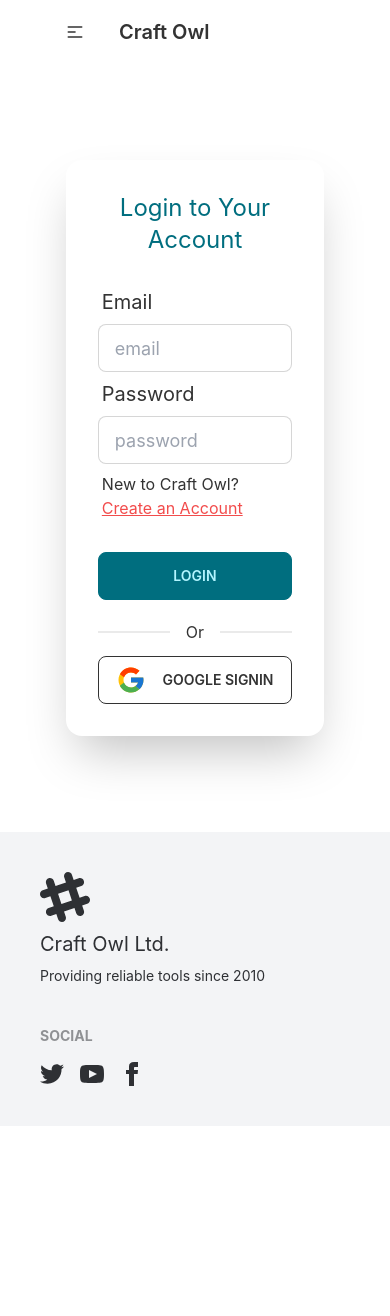
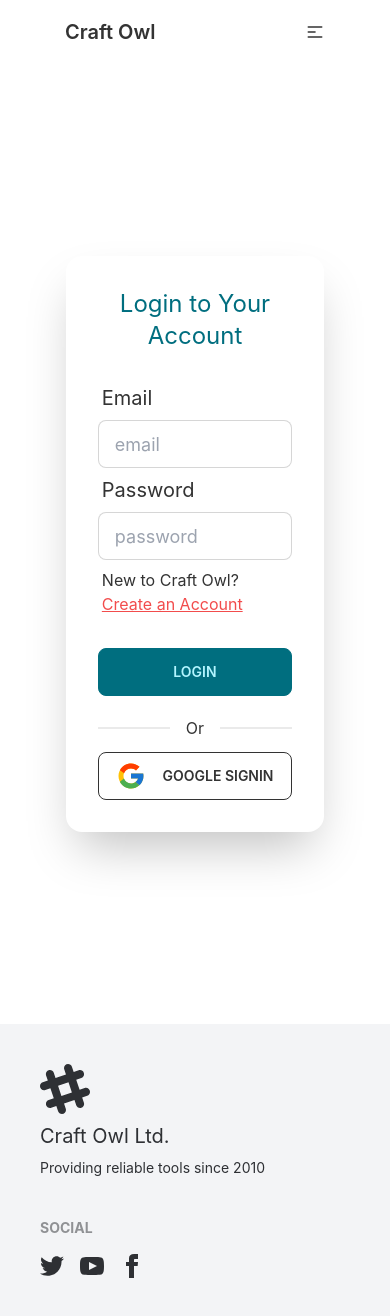
Before and after one commit to Wahidul505/craft-owl-client, a React (Create React App) app: page /login in a window 390 px wide. Before the commit the page ends 1126 px from the top, so only its background shows below. Built offline with nearby package versions, Linux system fonts and the light colour scheme; no server answers.

Commit message:
fixed the dashboard side bar and the navbar

```diff
--- a/public/index.html
+++ b/public/index.html
@@ -24,7 +24,7 @@
       work correctly both with client-side routing and a non-root public URL.
       Learn how to configure a non-root public URL by running `npm run build`.
     -->
-    <title>React App</title>
+    <title>Craft Owl</title>
   </head>
   <body>
     <noscript>You need to enable JavaScript to run this app.</noscript>
--- a/src/Pages/Auth/Login.js
+++ b/src/Pages/Auth/Login.js
@@ -40,7 +40,7 @@
         return <LoadingSpinner />
     }
     return (
-        <div className='mt-24 w-5/6 md:w-1/2 lg:w-2/5 mx-auto card flex-shrink-0 shadow-2xl bg-base-100'>
+        <div className='mt-48 w-5/6 md:w-1/2 lg:w-2/5 mx-auto card flex-shrink-0 shadow-2xl bg-base-100'>
             <div class="card-body">
                 <form onSubmit={handleSubmit(onSubmit)}>
                     <h1 className='text-center text-2xl text-primary mb-6'>Login to Your Account</h1>
--- a/src/Pages/Auth/Register.js
+++ b/src/Pages/Auth/Register.js
@@ -43,7 +43,7 @@
     };
 
     return (
-        <div className='mt-24 w-5/6 md:w-1/2 lg:w-2/5 mx-auto card flex-shrink-0 shadow-2xl bg-base-100'>
+        <div className='mt-48 w-5/6 md:w-1/2 lg:w-2/5 mx-auto card flex-shrink-0 shadow-2xl bg-base-100'>
             <div class="card-body">
                 <form onSubmit={handleSubmit(onSubmit)}>
                     <h1 className='text-center text-2xl text-primary mb-6'>Create An Account</h1>
--- a/src/Pages/Dashboard/Dashboard.js
+++ b/src/Pages/Dashboard/Dashboard.js
@@ -2,35 +2,57 @@
 import { Link, NavLink, Outlet } from 'react-router-dom';
 
 const Dashboard = () => {
-    return (
-        <div class="drawer drawer-end">
-            <input id="my-drawer" type="checkbox" class="drawer-toggle" />
-            <div class="drawer-content">
-                {/* <!-- Page content here --> */}
-                <div className='flex justify-end'>
-                    <label for="my-drawer" class="btn btn-primary drawer-button">Open drawer</label>
-                </div>
-                <Outlet />
-            </div>
-            <div class="drawer-side">
-                <label for="my-drawer" class="drawer-overlay"></label>
-                <ul class="menu p-4 overflow-y-auto w-80 bg-base-100 text-base-content">
-                    {/* <!-- Sidebar content here --> */}
-                    <li><Link to='/dashboard'>My Profile</Link></li>
+    const menuItems = [
+        <li><Link to='/dashboard'>My Profile</Link></li>,
         <>
             <li><NavLink to='/dashboard/my-orders'>My Orders</NavLink></li>
             <li><NavLink to='/dashboard/add-review'>Add a Review</NavLink></li>
-                    </>
+        </>,
         <>
             <li><NavLink to='/dashboard/manage-orders'>Manage All Orders</NavLink></li>
             <li><NavLink to='/dashboard/manage-users'>Manage Users</NavLink></li>
             <li><NavLink to='/dashboard/manage-tools'>Manage Tools</NavLink></li>
             <li><NavLink to='/dashboard/add-tool'>Add a Tool</NavLink></li>
         </>
+    ]
+    return (
+        <div className='justify-between mt-16 lg:flex gap-8'>
+            <div class="dropdown dropdown-hover fixed top-16 left-0 lg:hidden z-20">
+                <label tabindex="0" class="btn m-1">Hover</label>
+                <ul tabindex="0" class="dropdown-content menu p-2 shadow bg-base-100 rounded-box w-52">
+                    {/* <!-- Sidebar content here --> */}
+                    {menuItems}
                 </ul>
+            </div>
+            <aside class="hidden lg:block -ml-10" aria-label="Sidebar">
+                <div class="py-4 px-3 bg-base-100 rounded">
+                    <ul class="menu p-4 overflow-y-auto w-64 bg-base-200 rounded-lg text-base-content">
+                        {/* <!-- Sidebar content here --> */}
+                        {menuItems}
+                    </ul>
+                </div>
+            </aside>
+            <div className='text-left bg-slate-500 w-full'>
+                <Outlet />
             </div>
         </div>
     );
 };
 
 export default Dashboard;
+
+{/* <ul class="menu p-4 overflow-y-auto w-80 bg-base-100 text-base-content">
+</ul> */}
+
+                    // {/* <!-- Sidebar content here --> */}
+                    // <li><Link to='/dashboard'>My Profile</Link></li>
+                    // <>
+                    //     <li><NavLink to='/dashboard/my-orders'>My Orders</NavLink></li>
+                    //     <li><NavLink to='/dashboard/add-review'>Add a Review</NavLink></li>
+                    // </>
+                    // <>
+                    //     <li><NavLink to='/dashboard/manage-orders'>Manage All Orders</NavLink></li>
+                    //     <li><NavLink to='/dashboard/manage-users'>Manage Users</NavLink></li>
+                    //     <li><NavLink to='/dashboard/manage-tools'>Manage Tools</NavLink></li>
+                    //     <li><NavLink to='/dashboard/add-tool'>Add a Tool</NavLink></li>
+                    // </>
--- a/src/Pages/Dashboard/MyOrders/CancelingOrderModal.js
+++ b/src/Pages/Dashboard/MyOrders/CancelingOrderModal.js
@@ -25,10 +25,11 @@
                 return res.json();
             }
         }).then(data => {
-            console.log(data)
-            refetch();
-            setCancelingOrder(null);
-            toast.success("Order Canceled", { icon: '🗑', id: 'canceledOrder' });
+            if (data.acknowledged) {
+                refetch();
+                setCancelingOrder(null);
+                toast.success("Order Canceled", { icon: '🗑', id: 'canceledOrder' });
+            }
         });
     };
 
--- a/src/Pages/Purchase/Purchase.js
+++ b/src/Pages/Purchase/Purchase.js
@@ -97,7 +97,7 @@
 
 
     return (
-        <div className='mt-24 grid grid-cols-1 lg:grid-cols-3'>
+        <div className='mt-48 grid grid-cols-1 lg:grid-cols-3'>
             <div class="card md:card-side bg-base-100 shadow-xl lg:col-span-2">
                 <figure><img className='h-48 rounded-lg md:rounded-l-lg md:rounded-r-none md:h-full w-60' src={image} alt="Album" /></figure>
                 <div class="card-body">
--- a/src/Pages/Shared/Footer.js
+++ b/src/Pages/Shared/Footer.js
@@ -2,7 +2,7 @@
 
 const Footer = () => {
     return (
-        <div className='mt-24 -mx-10'>
+        <div className='mt-48 -mx-10'>
             <footer class="footer p-10 bg-neutral text-neutral-content">
                 <div>
                     <svg width="50" height="50" viewBox="0 0 24 24" xmlns="http://www.w3.org/2000/svg" fill-rule="evenodd" clip-rule="evenodd" class="fill-current"><path d="M22.672 15.226l-2.432.811.841 2.515c.33 1.019-.209 2.127-1.23 2.456-1.15.325-2.148-.321-2.463-1.226l-.84-2.518-5.013 1.677.84 2.517c.391 1.203-.434 2.542-1.831 2.542-.88 0-1.601-.564-1.86-1.314l-.842-2.516-2.431.809c-1.135.328-2.145-.317-2.463-1.229-.329-1.018.211-2.127 1.231-2.456l2.432-.809-1.621-4.823-2.432.808c-1.355.384-2.558-.59-2.558-1.839 0-.817.509-1.582 1.327-1.846l2.433-.809-.842-2.515c-.33-1.02.211-2.129 1.232-2.458 1.02-.329 2.13.209 2.461 1.229l.842 2.515 5.011-1.677-.839-2.517c-.403-1.238.484-2.553 1.843-2.553.819 0 1.585.509 1.85 1.326l.841 2.517 2.431-.81c1.02-.33 2.131.211 2.461 1.229.332 1.018-.21 2.126-1.23 2.456l-2.433.809 1.622 4.823 2.433-.809c1.242-.401 2.557.484 2.557 1.838 0 .819-.51 1.583-1.328 1.847m-8.992-6.428l-5.01 1.675 1.619 4.828 5.011-1.674-1.62-4.829z"></path></svg>
--- a/src/Pages/Shared/NavBar.js
+++ b/src/Pages/Shared/NavBar.js
@@ -12,11 +12,11 @@
     const menuItems = [
         <li><NavLink to='/'>Home</NavLink></li>,
         <li><NavLink to='/blogs'>Blogs</NavLink></li>,
-        <li>{user && <NavLink to='/dashboard'>Dashboard</NavLink>}</li>,
+        <>{user && <li><NavLink to='/dashboard'>Dashboard</NavLink></li>}</>,
         <div>
             {
                 user ? <div className='flex flex-col lg:flex-row gap-3 lg:gap-0 lg:items-center'>
-                    <span className='bg-secondary bg-opacity-50 mr-3 p-1 text-white rounded-lg'>{user.displayName}</span>
+                    <span className='bg-secondary bg-opacity-50 mr-3 p-1 text-white rounded-lg w-full'>{user.displayName}</span>
                     <button
                         onClick={handleSignOut}
                         className='border-2 border-primary rounded-lg h-10'
@@ -29,20 +29,20 @@
     return (
         <div class="navbar bg-base-100">
             <div class="navbar-start">
-                <div class="dropdown">
-                    <label tabindex="0" class="btn btn-ghost lg:hidden">
+                <Link to='/' className='btn btn-ghost normal-case text-xl'>Craft Owl</Link>
+            </div>
+            <div class="navbar-end">
+                <ul class="menu menu-horizontal p-0 hidden lg:flex gap-3 items-center">
+                    {menuItems}
+                </ul>
+                <div class="dropdown dropdown-end lg:hidden">
+                    <label tabindex="0" class="btn btn-ghost">
                         <svg xmlns="http://www.w3.org/2000/svg" class="h-5 w-5" fill="none" viewBox="0 0 24 24" stroke="currentColor"><path stroke-linecap="round" stroke-linejoin="round" stroke-width="2" d="M4 6h16M4 12h8m-8 6h16" /></svg>
                     </label>
-                    <ul tabindex="0" class="menu menu-compact dropdown-content mt-3 p-2 shadow bg-base-100 rounded-box w-52">
+                    <ul tabindex="0" class="menu menu-compact dropdown-content mt-3 p-2 shadow bg-base-100 rounded-box w-52 gap-3">
                         {menuItems}
                     </ul>
                 </div>
-                <button className='btn btn-ghost normal-case text-xl'><Link to="/">Craft Owl</Link></button>
-            </div>
-            <div class="navbar-end hidden lg:flex">
-                <ul class="menu menu-horizontal p-0 flex items-center gap-3">
-                    {menuItems}
-                </ul>
             </div>
         </div>
     );
```
Lines whose indentation alone changed are shown as unchanged.
